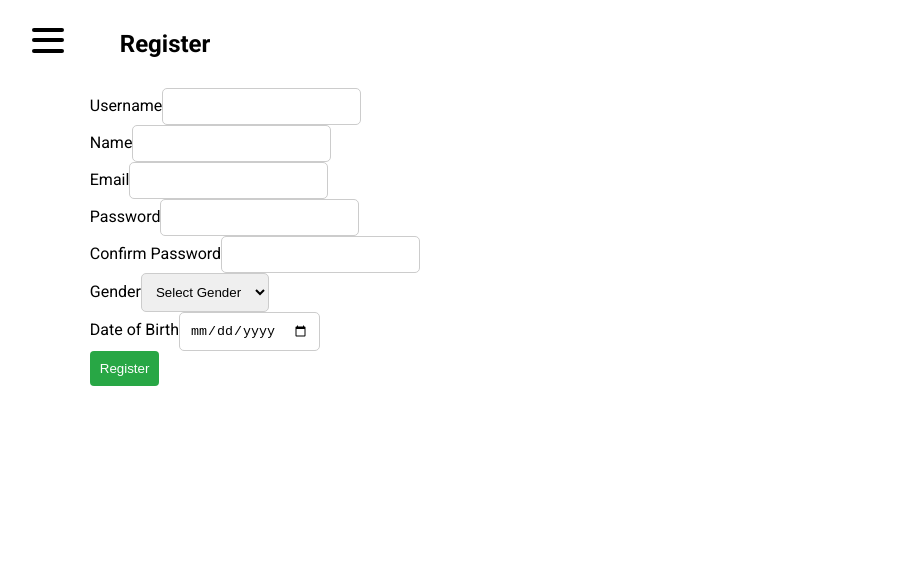
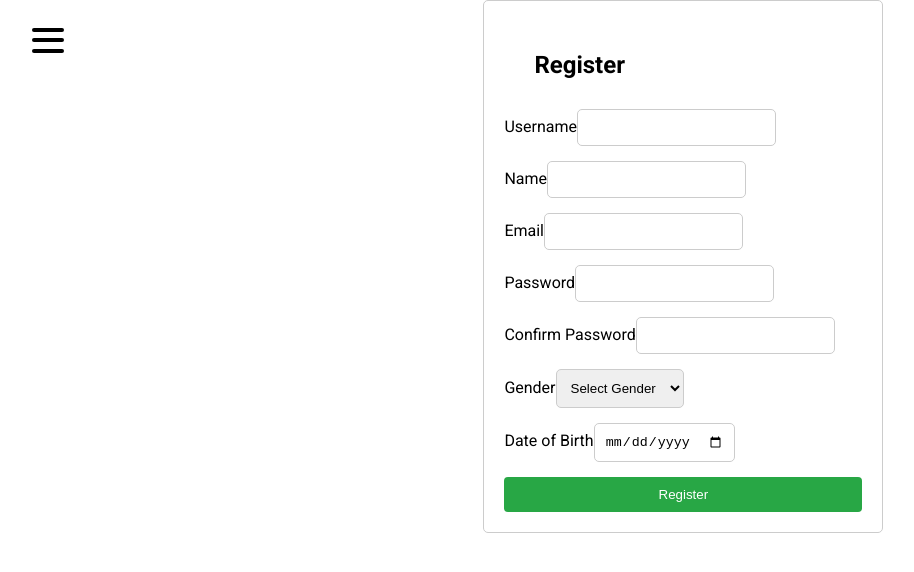
Before and after one commit to fek1ss/project-digital-life, a React (Vite) app: page /registration in a window 1280 px wide. Shown: the top 572 px of the page, without its empty margins (3-917 px from the left). Built offline with nearby package versions, Linux system fonts and the light colour scheme; no server answers.

Commit message:
added page registration and SignIn 2

```diff
--- a/src/pages/Registration/Registration.module.css
+++ b/src/pages/Registration/Registration.module.css
@@ -1,4 +1,4 @@
-.registration-container {
+.registrationContainer {
     max-width: 400px;
     margin: auto;
     padding: 20px;
@@ -6,12 +6,12 @@
     border-radius: 5px;
 }
 
-.registration-form {
+.registrationForm {
     display: flex;
     flex-direction: column;
 }
 
-.form-group {
+.formGroup {
     margin-bottom: 15px;
 }
 
@@ -26,7 +26,7 @@ select {
     border-radius: 5px;
 }
 
-.input-error {
+.inputError {
     border-color: red;
 }
 
--- a/src/pages/SignIn/SignIn.module.css
+++ b/src/pages/SignIn/SignIn.module.css
@@ -1,4 +1,4 @@
-.signin-container {
+.signinContainer{
     max-width: 400px;
     margin: auto;
     padding: 20px;
@@ -7,31 +7,31 @@
     box-shadow: 0 2px 10px rgba(0, 0, 0, 0.1);
 }
 
-.signin-container h2 {
+.signinForm h2 {
     text-align: center;
     margin-bottom: 20px;
 }
 
-.signin-form {
+.signinForm {
     display: flex;
     flex-direction: column;
 }
 
-.form-group {
+.formGroup {
     margin-bottom: 15px;
 }
 
-.form-group label {
+.formGroup label {
     margin-bottom: 5px;
 }
 
-.form-group input {
+.formGroup input {
     padding: 10px;
     border: 1px solid #ccc;
     border-radius: 4px;
 }
 
-.input-error {
+.inputError {
     border-color: red;
 }
 
```
